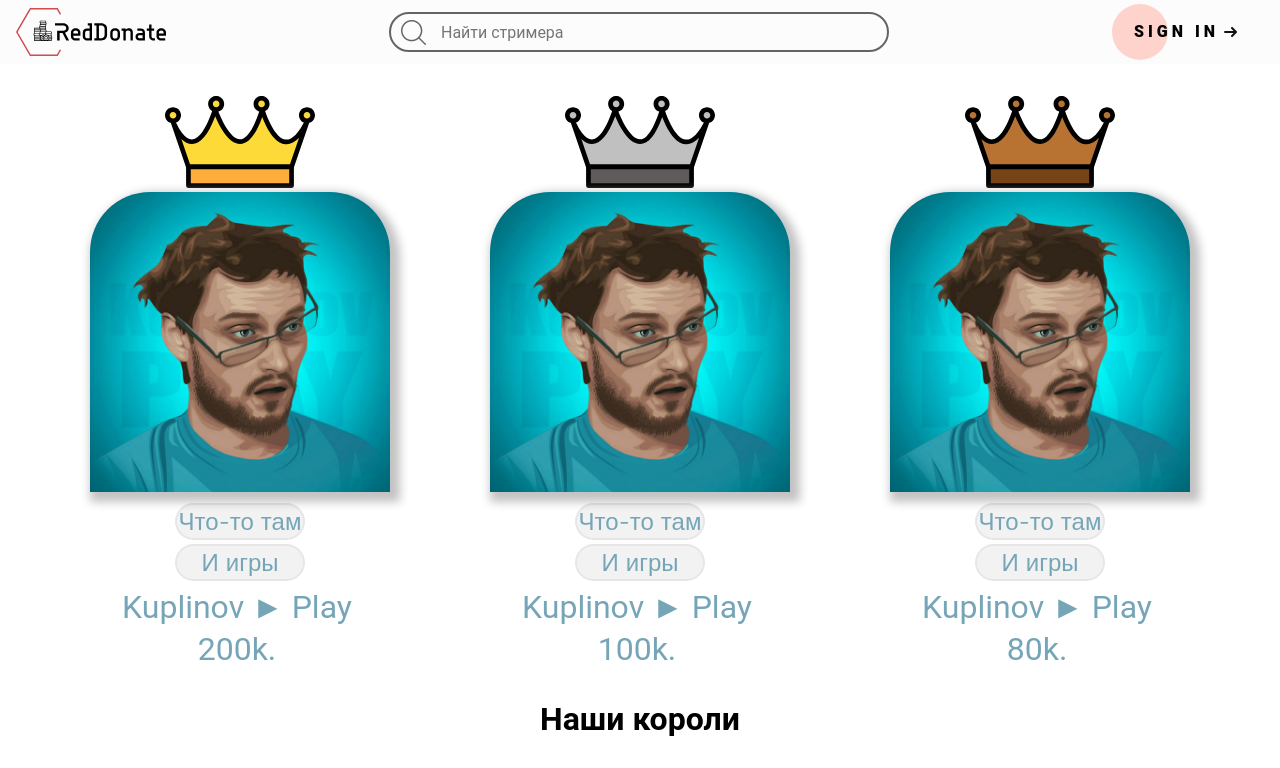
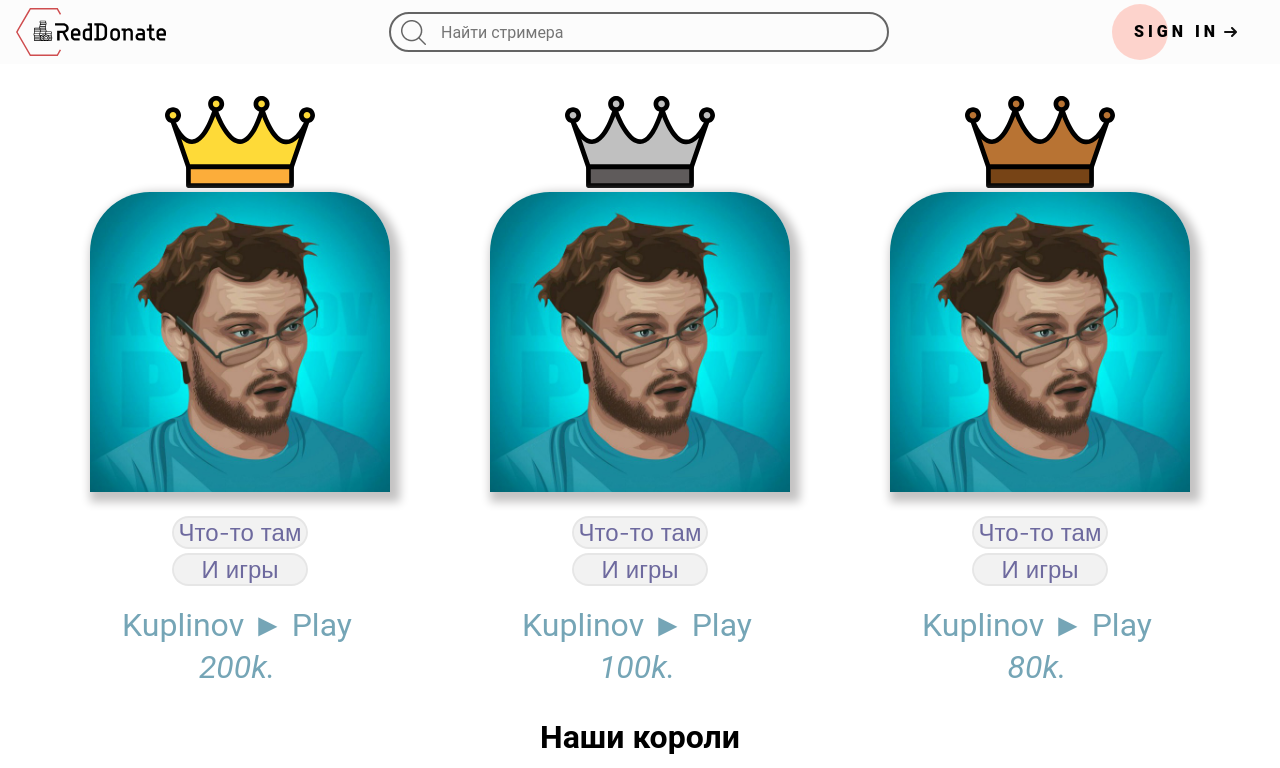
Before and after one commit to RedBread-Collaboration/RedDonate, a React (Create React App) app in the folder frontend/: page / in a window 1280 px wide. Shown: the top 768 px of the page. Built offline with nearby package versions, Linux system fonts and the light colour scheme; a web font is replaced by a local one.

Commit message:
-u Leaderboard

```diff
--- a/frontend/src/pages/Home/components/StreamerCard.scss
+++ b/frontend/src/pages/Home/components/StreamerCard.scss
@@ -3,7 +3,7 @@
 .streamer__card__container {
   display: flex;
   gap: 100px;
-
+  flex-wrap: wrap;
   justify-content: center;
   align-items: center;
 
@@ -19,7 +19,6 @@
 
   border-radius: 60px 60px 0px 0px;
   //   border: 1px solid lightblue;
-
   display: flex;
   flex-direction: column;
   align-items: center;
@@ -42,7 +41,7 @@
   display: flex;
   flex-direction: column;
 
-  padding: 7px 5px;
+  margin: 20px 0;
 
   align-items: center;
   justify-content: center;
@@ -59,11 +58,11 @@
 
   text-align: center;
 
-  padding: 2px;
+  padding: 0 5px;
 
   font-size: 24px;
 
-  color: rgb(117, 165, 182);
+  color: rgb(109, 105, 158);
 
   font-family: "Maven Pro", sans-serif;
 }
@@ -100,3 +99,7 @@
   display: inline-block;
   transition: all 0.5s ease-out;
 }
+
+.streamer__card__sum {
+  font-style: italic;
+}
--- a/frontend/src/pages/Home/components/StreamerCard.tsx
+++ b/frontend/src/pages/Home/components/StreamerCard.tsx
@@ -30,7 +30,7 @@
         <div className="streamer__card__nickname">
           <div className="streamer__card__nickname__text">
             <span>Kuplinov ► Play</span>
-            <span>200k.</span>
+            <span className="streamer__card__sum">200k.</span>
           </div>
 
           <svg
@@ -60,7 +60,7 @@
         <div className="streamer__card__nickname">
           <div className="streamer__card__nickname__text">
             <span>Kuplinov ► Play</span>
-            <span>100k.</span>
+            <span className="streamer__card__sum">100k.</span>
           </div>
 
           <svg
@@ -90,7 +90,7 @@
         <div className="streamer__card__nickname">
           <div className="streamer__card__nickname__text">
             <span>Kuplinov ► Play</span>
-            <span>80k.</span>
+            <span className="streamer__card__sum">80k.</span>
           </div>
 
           <svg
```
